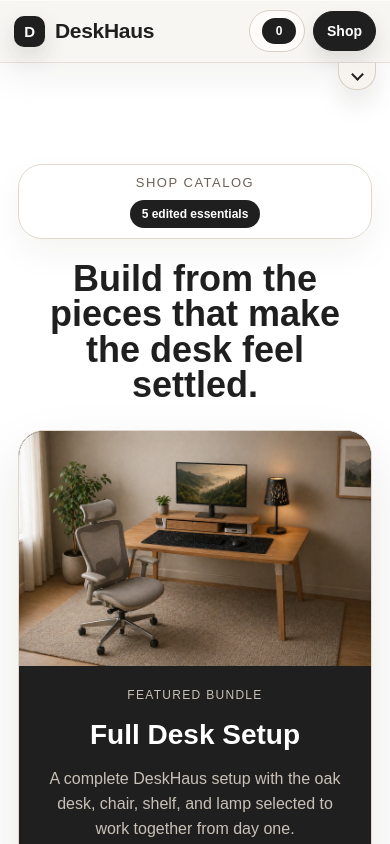
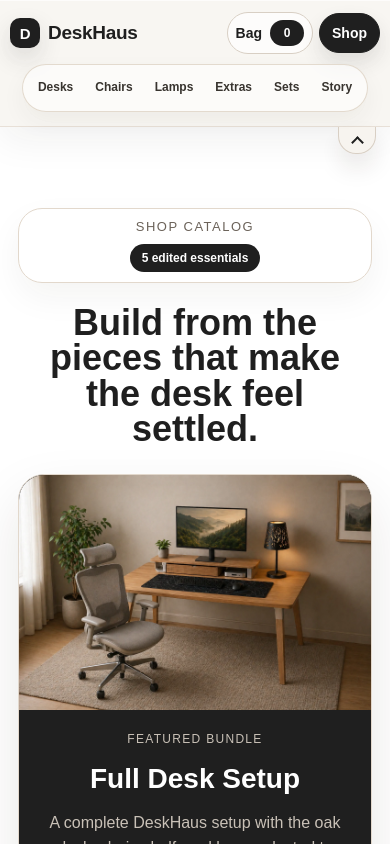
Before and after one commit to DavidGhachava/react-final-project, a React (Vite) app in the folder my-app/: page /products in a window 390 px wide. Both pictures are taken after a click on the button "Expand navigation bar". Shown: the top 844 px of the page. Built offline with nearby package versions, Linux system fonts and the light colour scheme.

Commit message:
navbar responsive rework and fix

```diff
--- a/my-app/src/components/Navbar.jsx
+++ b/my-app/src/components/Navbar.jsx
@@ -2,8 +2,7 @@ import { useState } from 'react'
 import { Link, NavLink, useLocation } from 'react-router-dom'
 
 function Navbar({ cartCount }) {
-  const [isMenuOpen, setIsMenuOpen] = useState(false)
-  const [isTabletCollapsed, setIsTabletCollapsed] = useState(false)
+  const [isTabletCollapsed, setIsTabletCollapsed] = useState(true)
 
   const location = useLocation()
   const cartLabel = cartCount > 99 ? '99+' : cartCount
@@ -12,8 +11,8 @@ function Navbar({ cartCount }) {
     { label: 'Desks', category: 'Desks' },
     { label: 'Chairs', category: 'Chairs' },
     { label: 'Lamps', category: 'Lighting' },
-    { label: 'Accessories', category: 'Accessories' },
-    { label: 'Bundles', category: 'Setup' },
+    { label: 'Extras', category: 'Accessories' },
+    { label: 'Sets', category: 'Setup' },
   ]
 
   const selectedCategory = new URLSearchParams(location.search).get('category')
@@ -25,8 +24,8 @@ function Navbar({ cartCount }) {
     return isActive ? 'active' : ''
   }
 
-  function closeMobileMenu() {
-    setIsMenuOpen(false)
+  function collapseNavigation() {
+    setIsTabletCollapsed(true)
   }
 
   return (
@@ -39,40 +38,28 @@ function Navbar({ cartCount }) {
       </div>
 
       <div className="mobile-header-actions">
-        <Link to="/cart" className="mobile-bag-button" onClick={closeMobileMenu}>
+        <Link to="/cart" className="mobile-bag-button" onClick={collapseNavigation}>
           <span>Bag</span>
           <strong>{cartLabel}</strong>
         </Link>
-        <Link to="/products" className="mobile-shop-button" onClick={closeMobileMenu}>
+        <Link to="/products" className="mobile-shop-button" onClick={collapseNavigation}>
           Shop
         </Link>
-        <button
-          className="menu-toggle"
-          type="button"
-          aria-expanded={isMenuOpen}
-          aria-controls="primary-navigation"
-          onClick={() => setIsMenuOpen((currentValue) => !currentValue)}
-        >
-          {isMenuOpen ? 'Close' : 'Menu'}
-        </button>
       </div>
 
-      <nav
-        className={isMenuOpen ? 'nav-links open' : 'nav-links'}
-        id="primary-navigation"
-      >
+      <nav className="nav-links" id="primary-navigation">
         {navItems.map((item) => (
           <Link
             key={item.category}
             className={getCategoryLinkClass(item.category)}
             to={`/products?category=${item.category}`}
-            onClick={closeMobileMenu}
+            onClick={collapseNavigation}
           >
             {item.label}
           </Link>
         ))}
-        <NavLink to="/about" onClick={closeMobileMenu}>Story</NavLink>
-        <NavLink to="/cart" className="mobile-cart-link" onClick={closeMobileMenu}>
+        <NavLink to="/about" onClick={collapseNavigation}>Story</NavLink>
+        <NavLink to="/cart" className="mobile-cart-link" onClick={collapseNavigation}>
           Bag ({cartLabel})
         </NavLink>
       </nav>
@@ -98,6 +85,7 @@ function Navbar({ cartCount }) {
       <button
         className="tablet-collapse-toggle"
         type="button"
+        aria-controls="primary-navigation"
         aria-label={
           isTabletCollapsed ? 'Expand navigation bar' : 'Collapse navigation bar'
         }
--- a/my-app/src/styles/navigation.css
+++ b/my-app/src/styles/navigation.css
@@ -110,8 +110,7 @@
 .nav-button,
 .cart-button,
 .mobile-bag-button,
-.mobile-shop-button,
-.menu-toggle {
+.mobile-shop-button {
   text-decoration: none;
   display: inline-flex;
   align-items: center;
@@ -141,18 +140,13 @@
 }
 
 .mobile-bag-button,
-.mobile-shop-button,
-.menu-toggle {
+.mobile-shop-button {
   border: 1px solid #d8cfc4;
   background: rgba(255, 255, 255, 0.72);
   color: #1f1f1f;
   min-height: 40px;
   padding: 8px 12px;
   gap: 8px;
-}
-
-.menu-toggle {
-  cursor: pointer;
 }
 
 .nav-button:hover,
@@ -164,8 +158,7 @@
 .cart-button:hover,
 .cart-button.active,
 .mobile-bag-button:hover,
-.mobile-shop-button:hover,
-.menu-toggle:hover {
+.mobile-shop-button:hover {
   background: white;
   transform: translateY(-1px);
   border-color: #1f1f1f;
@@ -250,7 +243,8 @@
     grid-row: 2;
     justify-content: flex-start;
     overflow-x: auto;
-    width: 100%;
+    width: fit-content;
+    max-width: 100%;
     padding: 6px;
     scrollbar-width: none;
   }
@@ -342,10 +336,6 @@
     display: none;
   }
 
-  .navbar.tablet-collapsed .menu-toggle {
-    display: none;
-  }
-
   .logo {
     font-size: 21px;
     width: 100%;
@@ -366,11 +356,7 @@
 
   .mobile-bag-button {
     min-height: 40px;
-    padding: 7px 8px 7px 12px;
-  }
-
-  .mobile-bag-button span {
-    display: none;
+    padding: 7px 8px 7px 13px;
   }
 
   .mobile-bag-button strong {
@@ -391,11 +377,6 @@
   .mobile-shop-button:hover {
     background: #000;
     color: white;
-  }
-
-  .menu-toggle {
-    min-height: 40px;
-    padding: 8px 14px;
   }
 
   .nav-actions {
@@ -420,14 +401,35 @@
   }
 
   .nav-links {
-    grid-row: 3;
-    display: grid;
-    grid-template-columns: repeat(3, minmax(0, 1fr));
-    width: 100%;
-    gap: 5px;
-    border-radius: 20px;
-    overflow: visible;
+    grid-column: 1 / -1;
+    grid-row: 2;
+    display: flex;
+    align-items: center;
+    justify-content: flex-start;
+    width: fit-content;
+    max-width: 100%;
+    gap: 4px;
+    border-radius: 999px;
+    overflow-x: auto;
+    overflow-y: hidden;
     box-shadow: 0 10px 24px rgba(42, 34, 24, 0.05);
+    max-height: 210px;
+    opacity: 1;
+    pointer-events: auto;
+    padding: 6px;
+    border-width: 1px;
+    transform: translateY(0);
+    transition: max-height 0.22s ease, opacity 0.18s ease, padding 0.18s ease,
+      border-width 0.18s ease, transform 0.18s ease;
+    scrollbar-width: none;
+  }
+
+  .nav-links::-webkit-scrollbar {
+    display: none;
+  }
+
+  .navbar.tablet-collapsed .nav-links {
+    display: none;
     max-height: 0;
     opacity: 0;
     pointer-events: none;
@@ -435,36 +437,74 @@
     padding-bottom: 0;
     border-width: 0;
     transform: translateY(-4px);
-    transition: max-height 0.22s ease, opacity 0.18s ease, padding 0.18s ease,
-      border-width 0.18s ease, transform 0.18s ease;
-  }
-
-  .nav-links.open {
-    max-height: 210px;
-    opacity: 1;
-    pointer-events: auto;
-    padding: 6px;
-    border-width: 1px;
-    transform: translateY(0);
   }
 
   .nav-links a {
-    min-width: 0;
-    width: 100%;
+    flex: 0 0 auto;
     justify-content: center;
     text-align: center;
-    font-size: 12px;
+    font-size: 13px;
     line-height: 1.1;
-    padding: 9px 6px;
-    white-space: normal;
+    padding: 10px 14px;
+    white-space: nowrap;
     min-height: 38px;
     display: inline-flex;
     align-items: center;
   }
 
   .mobile-cart-link {
-    display: inline-flex;
-    grid-column: 2;
+    display: none !important;
   }
 
 }
+
+@media (max-width: 440px) {
+  .navbar {
+    padding-left: 10px;
+    padding-right: 10px;
+    gap: 10px 8px;
+  }
+
+  .logo {
+    font-size: 19px;
+  }
+
+  .logo a {
+    gap: 8px;
+  }
+
+  .logo-mark {
+    width: 30px;
+    height: 30px;
+  }
+
+  .mobile-header-actions {
+    gap: 6px;
+  }
+
+  .mobile-bag-button {
+    padding-left: 8px;
+  }
+
+  .mobile-shop-button {
+    padding-left: 12px;
+    padding-right: 12px;
+  }
+
+  .nav-links {
+    gap: 2px;
+    padding: 5px;
+  }
+
+  .nav-links a {
+    font-size: 12px;
+    min-height: 36px;
+    padding: 9px 10px;
+  }
+}
+
+@media (max-width: 360px) {
+  .mobile-bag-button span {
+    display: none;
+  }
+}
```
